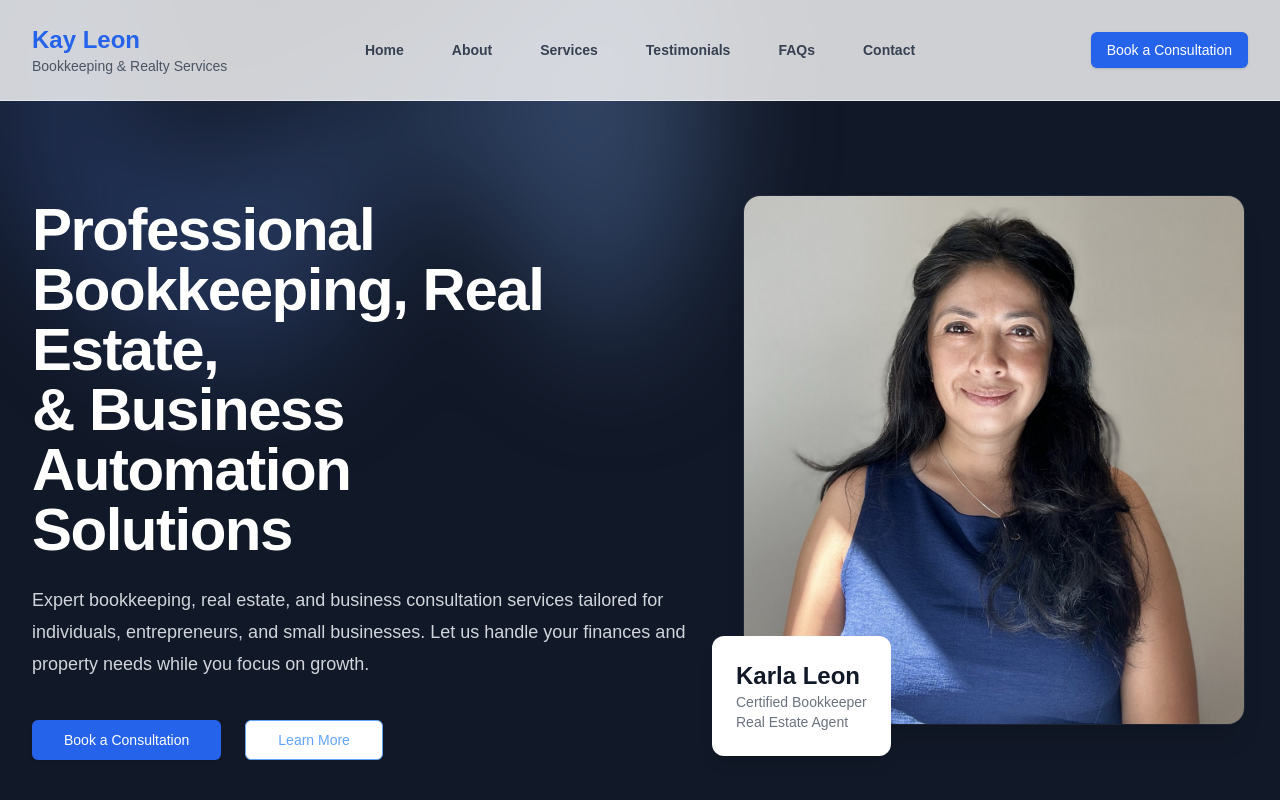
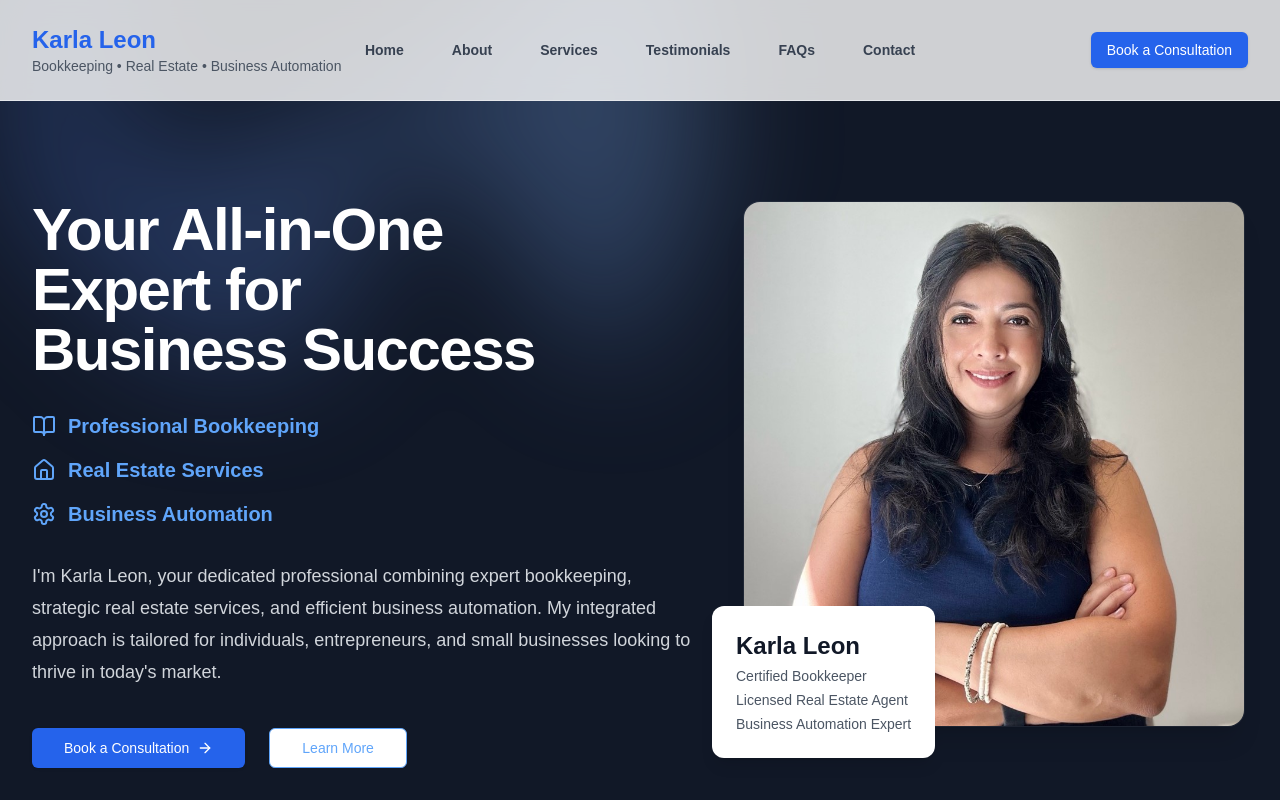
Before and after one commit to xavleon/KayConsultingSite, a Next.js app: page / in a window 1280 px wide. Shown: the top 800 px of the page. Built offline with nearby package versions, Linux system fonts and the light colour scheme.

Commit message:
metadata - navbar - testimonials

```diff
--- a/src/app/about/page.js
+++ b/src/app/about/page.js
@@ -1,7 +1,6 @@
 import { Hero } from "@/components/about/hero";
 import { Content } from "@/components/about/content";
 import { Services } from "@/components/about/services";
-
 export const metadata = {
   title: "About Us",
 };
--- a/src/app/layout.js
+++ b/src/app/layout.js
@@ -8,29 +8,30 @@ const inter = Inter({ subsets: ["latin"] });
 
 export const metadata = {
   title: {
-    default: "Kay Leon Bookkeeping & Realty",
-    template: "%s | Kay Leon Bookkeeping & Realty",
+    default: "Kay Leon Business Solutions",
+    template: "%s | Kay Leon Business Solutions",
   },
   description:
-    "Professional bookkeeping and real estate services in Long Island, NY",
+    "Professional bookkeeping, real estate services, and business automation solutions in Long Island, NY",
   keywords: [
     "bookkeeping",
     "real estate",
+    "business automation",
     "Long Island",
     "financial services",
     "property management",
   ],
   authors: [{ name: "Kay Leon" }],
   creator: "Kay Leon",
-  metadataBase: new URL("https://kaybookkeeping.com"),
+  metadataBase: new URL("https://keybykay.com"),
   openGraph: {
     type: "website",
     locale: "en_US",
-    url: "https://kaybookkeeping.com",
-    title: "Kay Leon Bookkeeping & Realty",
+    url: "https://keybykay.com",
+    title: "Kay Leon Business Solutions",
     description:
-      "Professional bookkeeping and real estate services in Long Island, NY",
-    siteName: "Kay Leon Bookkeeping & Realty",
+      "Professional bookkeeping, real estate services, and business automation solutions in Long Island, NY",
+    siteName: "Kay Leon Business Solutions",
   },
 };
 
--- a/src/app/page.js
+++ b/src/app/page.js
@@ -5,10 +5,6 @@ import { ClientTypes } from "@/components/client-types";
 import { Testimonials } from "@/components/testimonials";
 import { FAQ } from "@/components/faq";
 import { ContactSection } from "@/components/contact-section";
-
-export const metadata = {
-  title: "Home",
-};
 
 export default function Home() {
   return (
--- a/src/app/services/page.js
+++ b/src/app/services/page.js
@@ -2,9 +2,8 @@ import { ServicesHero } from "@/components/services/hero";
 import { ServiceCards } from "@/components/services/service-cards";
 
 export const metadata = {
-  title: "Our Services",
+  title: "Services",
 };
-
 export default function ServicesPage() {
   return (
     <main className="min-h-screen pt-16">
--- a/src/components/about/hero.js
+++ b/src/components/about/hero.js
@@ -23,7 +23,7 @@ export function Hero() {
             <p className="text-lg leading-8 text-gray-600 mb-8">
               With over 20 years of experience, I provide professional
               bookkeeping services and real estate expertise to individuals,
-              entrepreneurs, and small businesses in [Your City/Region].
+              entrepreneurs, and small businesses in Queens, NY.
             </p>
             <div className="flex flex-wrap gap-4 justify-center lg:justify-start">
               <div className="bg-blue-50 px-6 py-4 rounded-lg">
@@ -37,9 +37,9 @@ export function Hero() {
             </div>
           </div>
           <div className="relative">
-            <div className="aspect-[4/3] relative rounded-2xl overflow-hidden shadow-xl">
+            <div className="aspect-[3/3] relative rounded-2xl overflow-hidden shadow-xl">
               <Image
-                src="/Kay-bg_3.jpg"
+                src="/Kay-bg_2.jpg"
                 alt="Karla Leon - Professional Bookkeeper and Real Estate Agent"
                 fill
                 className="object-cover"
--- a/src/components/hero.js
+++ b/src/components/hero.js
@@ -1,5 +1,6 @@
 import { Button } from "@/components/ui/button";
 import Image from "next/image";
+import { ArrowRight, BookOpen, Home, Settings } from "lucide-react";
 
 export function Hero() {
   return (
@@ -18,21 +19,40 @@ export function Hero() {
       <div className="mx-auto max-w-7xl px-6 py-24 sm:py-32 lg:flex lg:items-center lg:gap-x-10 lg:px-8 lg:py-40">
         <div className="mx-auto max-w-2xl lg:mx-0 lg:flex-auto">
           <h1 className="mt-10 max-w-lg text-4xl font-bold tracking-tight text-white sm:text-6xl">
-            Professional Bookkeeping, Real Estate, <br /> & Business Automation
-            Solutions
+            Your All-in-One Expert for Business Success
           </h1>
-          <p className="mt-6 text-lg leading-8 text-gray-300">
-            Expert bookkeeping, real estate, and business consultation services
-            tailored for individuals, entrepreneurs, and small businesses. Let
-            us handle your finances and property needs while you focus on
-            growth.
+          <div className="mt-8 space-y-4">
+            <div className="flex items-center gap-3 text-blue-400">
+              <BookOpen className="h-6 w-6" />
+              <span className="text-xl font-semibold">
+                Professional Bookkeeping
+              </span>
+            </div>
+            <div className="flex items-center gap-3 text-blue-400">
+              <Home className="h-6 w-6" />
+              <span className="text-xl font-semibold">
+                Real Estate Services
+              </span>
+            </div>
+            <div className="flex items-center gap-3 text-blue-400">
+              <Settings className="h-6 w-6" />
+              <span className="text-xl font-semibold">Business Automation</span>
+            </div>
+          </div>
+          <p className="mt-8 text-lg leading-8 text-gray-300">
+            I'm Karla Leon, your dedicated professional combining expert
+            bookkeeping, strategic real estate services, and efficient business
+            automation. My integrated approach is tailored for individuals,
+            entrepreneurs, and small businesses looking to thrive in today's
+            market.
           </p>
           <div className="mt-10 flex items-center gap-x-6">
             <Button
               size="lg"
-              className="bg-blue-600 hover:bg-blue-700 text-white"
+              className="bg-blue-600 hover:bg-blue-700 text-white group"
             >
               Book a Consultation
+              <ArrowRight className="ml-2 h-4 w-4 transition-transform group-hover:translate-x-1" />
             </Button>
             <Button
               variant="outline"
@@ -46,17 +66,25 @@ export function Hero() {
         <div className="mt-16 sm:mt-24 lg:mt-0 lg:flex-shrink-0 lg:flex-grow">
           <div className="relative w-full max-w-xl mx-auto">
             <Image
-              src="/Kay-bg_3.jpg"
-              alt="Karla Leon - Your Professional Bookkeeper"
+              src="/Kay-bg_4.jpg"
+              alt="Karla Leon - Professional Bookkeeper and Real Estate Agent"
               width={500}
               height={600}
               className="rounded-2xl shadow-xl ring-1 ring-gray-400/10 object-cover"
+              sizes="(min-width: 1024px) 50vw, 100vw"
               priority
             />
             <div className="absolute -bottom-8 -left-8 bg-white p-6 rounded-xl shadow-lg">
               <p className="text-2xl font-semibold text-gray-900">Karla Leon</p>
-              <p className="text-sm text-gray-500">Certified Bookkeeper</p>
-              <p className="text-sm text-gray-500">Real Estate Agent</p>
+              <div className="space-y-1 mt-1">
+                <p className="text-sm text-gray-600">Certified Bookkeeper</p>
+                <p className="text-sm text-gray-600">
+                  Licensed Real Estate Agent
+                </p>
+                <p className="text-sm text-gray-600">
+                  Business Automation Expert
+                </p>
+              </div>
             </div>
           </div>
         </div>
--- a/src/components/navbar.js
+++ b/src/components/navbar.js
@@ -62,9 +62,9 @@ export function Navbar() {
               className="-m-1.5 p-1.5 text-2xl font-bold text-blue-600"
             >
               <span className="flex flex-col">
-                <span>Kay Leon</span>
+                <span>Karla Leon</span>
                 <span className="text-sm font-medium text-gray-600">
-                  Bookkeeping & Realty Services
+                  Bookkeeping • Real Estate • Business Automation
                 </span>
               </span>
             </Link>
--- a/src/components/testimonials.js
+++ b/src/components/testimonials.js
@@ -1,28 +1,43 @@
-import Image from "next/image";
 import { Card, CardContent } from "@/components/ui/card";
+import { QuoteIcon } from "lucide-react";
 
 const testimonials = [
   {
     name: "Alice Johnson",
     role: "Small Business Owner",
-    image: "/placeholder.svg?height=100&width=100",
     content:
       "Kay Bookkeeping has been instrumental in helping me manage my finances. Their attention to detail and professional service is unmatched.",
   },
   {
     name: "Bob Smith",
     role: "Freelance Designer",
-    image: "/placeholder.svg?height=100&width=100",
     content:
       "As a freelancer, keeping track of my finances was always a challenge. Thanks to Kay Bookkeeping, I can focus on my work knowing my books are in order.",
   },
   {
     name: "Carol Davis",
     role: "Startup Founder",
-    image: "/placeholder.svg?height=100&width=100",
     content:
       "The team at Kay Bookkeeping has been a crucial partner in our startup's growth. Their expertise has helped us make informed financial decisions.",
   },
+  //   {
+  //     name: "David Wilson",
+  //     role: "Real Estate Investor",
+  //     content:
+  //       "Kay's combined knowledge of bookkeeping and real estate has been a game-changer for my investment strategy. They've helped me optimize my property finances and identify great investment opportunities.",
+  //   },
+  //   {
+  //     name: "Emma Thompson",
+  //     role: "Restaurant Owner",
+  //     content:
+  //       "Running a restaurant comes with complex financials. Kay Bookkeeping has simplified everything for me, from daily sales tracking to payroll management. Their service has given me peace of mind.",
+  //   },
+  //   {
+  //     name: "Frank Rodriguez",
+  //     role: "Construction Company Owner",
+  //     content:
+  //       "Kay's expertise in both bookkeeping and real estate has been perfect for my construction business. They've helped me navigate project-based accounting and property development finances with ease.",
+  //   },
 ];
 
 export function Testimonials() {
@@ -43,29 +58,19 @@ export function Testimonials() {
           {testimonials.map((testimonial, index) => (
             <Card
               key={index}
-              className="bg-gray-800 shadow-lg border border-gray-700"
+              className="bg-gray-800 shadow-lg border border-gray-700 flex flex-col"
             >
-              <CardContent className="p-6">
-                <div className="flex flex-col items-center mb-4 text-center">
-                  <div className="w-20 h-20 rounded-full overflow-hidden mb-4 bg-blue-500">
-                    <Image
-                      src={testimonial.image}
-                      alt={testimonial.name}
-                      width={80}
-                      height={80}
-                      className="object-cover"
-                    />
-                  </div>
-                  <div>
-                    <h3 className="font-semibold text-lg text-white">
-                      {testimonial.name}
-                    </h3>
-                    <p className="text-sm text-blue-300">{testimonial.role}</p>
-                  </div>
-                </div>
-                <p className="text-gray-300 text-center italic">
+              <CardContent className="p-6 flex flex-col h-full">
+                <QuoteIcon className="w-8 h-8 text-blue-400 mb-4 mx-auto" />
+                <p className="text-gray-300 text-center flex-grow">
                   &ldquo;{testimonial.content}&rdquo;
                 </p>
+                <div className="mt-6 pt-6 border-t border-gray-700 text-center">
+                  <h3 className="font-semibold text-lg text-white">
+                    {testimonial.name}
+                  </h3>
+                  <p className="text-sm text-blue-300">{testimonial.role}</p>
+                </div>
               </CardContent>
             </Card>
           ))}
```
Also changed, not shown: public/Kay-bg_2.jpg (added), public/Kay-bg_4.jpg (added).
